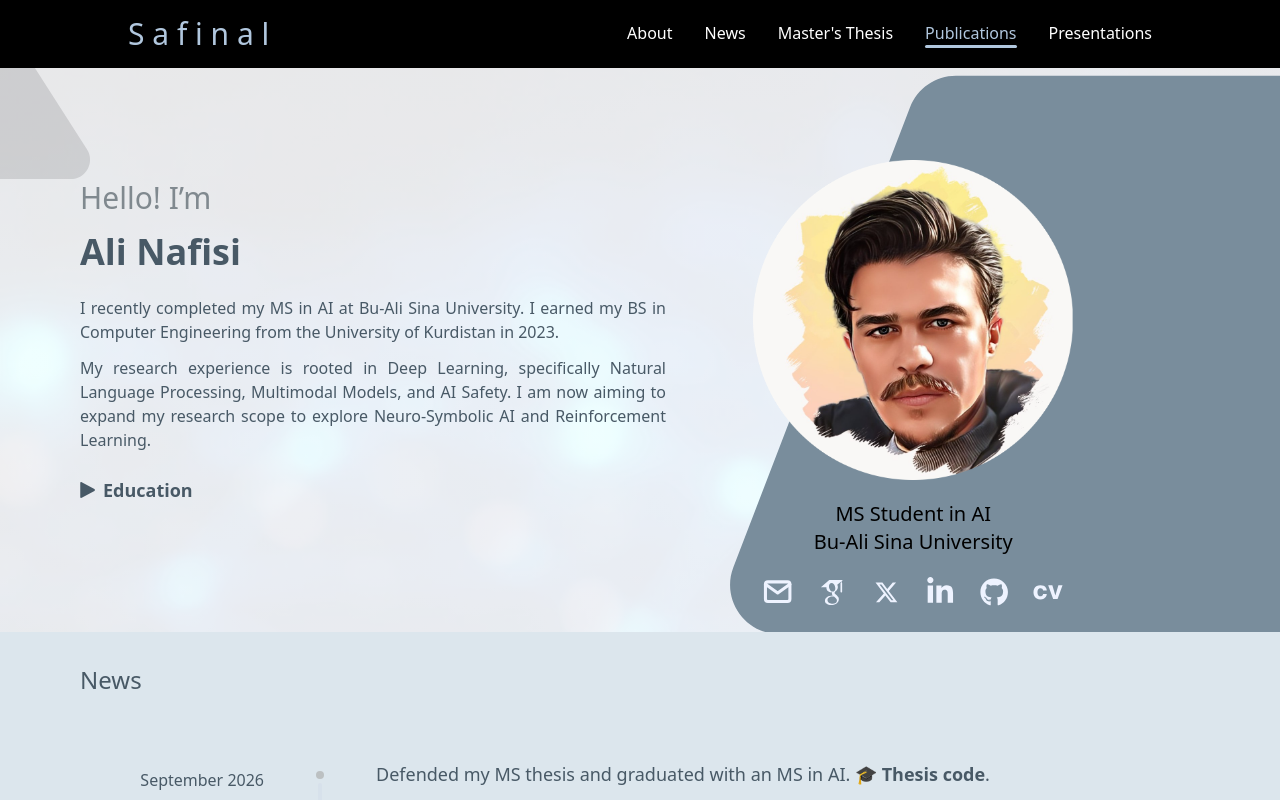
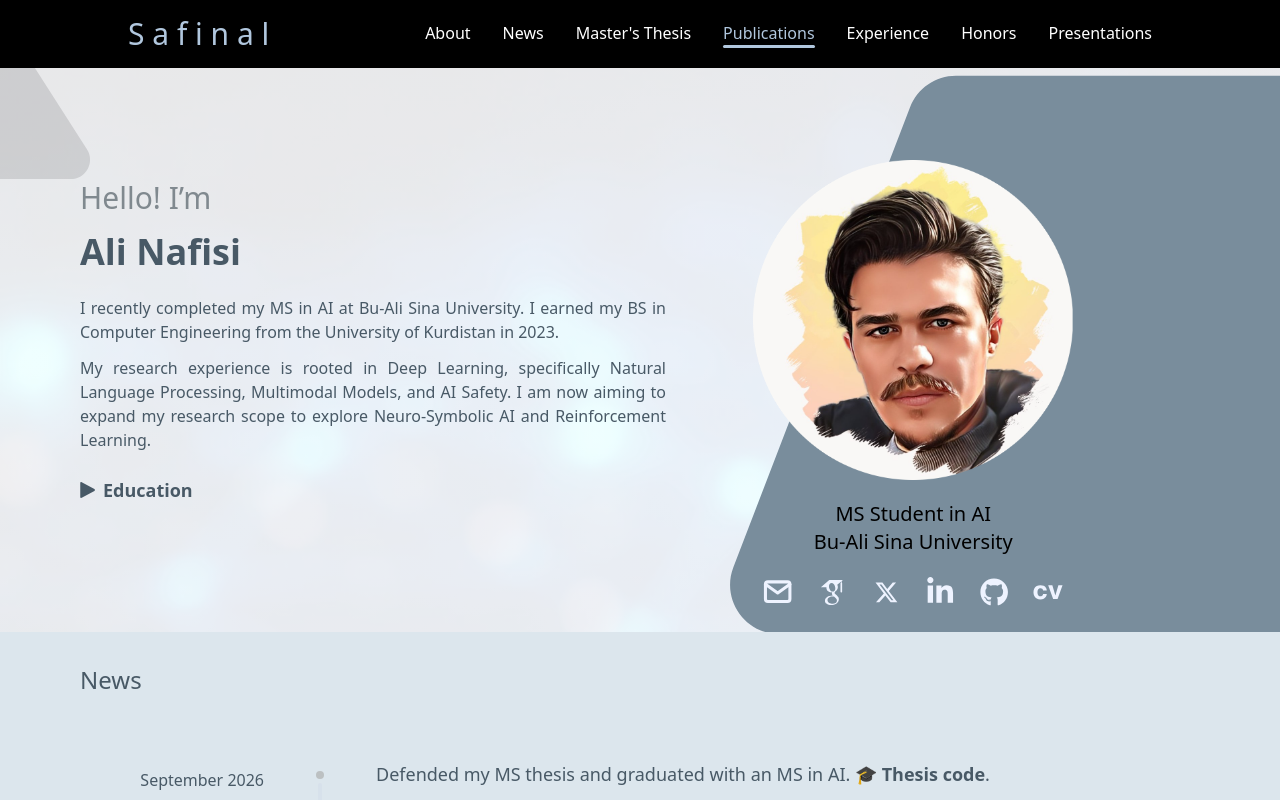
Before and after one commit to safinal/safinal.github.io, a Next.js app: page / in a window 1280 px wide. Shown: the top 800 px of the page. Built offline with nearby package versions, Linux system fonts and the light colour scheme.

Commit message:
add the missing buttons

```diff
--- a/data/HonorsAwards.json
+++ b/data/HonorsAwards.json
@@ -3,13 +3,13 @@
         {
             "date": "Nov 2025",
             "text": [
-                "1st place in the Rayan International AI Contest, Sharif University of Technology"
+                "1st place in the Rayan International AI Contest"
             ]
         },
         {
             "date": "May 2025",
             "text": [
-                "3rd place in the LLM Agents Hackathon, Sharif University of Technology"
+                "3rd place in the LLM Agents Hackathon"
             ]
         },
         {
--- a/src/app/page.js
+++ b/src/app/page.js
@@ -23,9 +23,9 @@ export default function Home() {
       <News data={news} />
       <MastersThesis data={mastersThesis} />
       <Publications data={publications} />
-      <TalksPresentations data={talksPresentations} />
       <Experience data={experience} />
       <HonorsAwards data={awards} />
+      <TalksPresentations data={talksPresentations} />
     </div>
   );
 }
--- a/src/components/Header.js
+++ b/src/components/Header.js
@@ -58,6 +58,14 @@ const Header = () => {
                         <li className={activeSection === 'publicationSection' ? 'text-[#B1C7DE] ' : 'text-white hover:text-[#B1C7DE] transition-all duration-700'}>Publications</li>
                         <div className={`w-full h-[3px] rounded-lg transition-all duration-700 ${activeSection === 'publicationSection' ? 'bg-[#B1C7DE]' : 'bg-transparent'}`}></div>
                     </Link>
+                    <Link href="#experienceSection">
+                        <li className={activeSection === 'experienceSection' ? 'text-[#B1C7DE]' : 'text-white hover:text-[#B1C7DE] transition-all duration-700'}>Experience</li>
+                        <div className={`w-full h-[3px] rounded-lg transition-all duration-700 ${activeSection === 'experienceSection' ? 'bg-[#B1C7DE]' : 'bg-transparent'}`}></div>
+                    </Link>
+                    <Link href="#HonorsSection">
+                        <li className={activeSection === 'HonorsSection' ? 'text-[#B1C7DE]' : 'text-white hover:text-[#B1C7DE] transition-all duration-700'}>Honors</li>
+                        <div className={`w-full h-[3px] rounded-lg transition-all duration-700 ${activeSection === 'HonorsSection' ? 'bg-[#B1C7DE]' : 'bg-transparent'}`}></div>
+                    </Link>
                     <Link href="#TalksSection">
                         <li className={activeSection === 'TalksSection' ? 'text-[#B1C7DE]' : 'text-white hover:text-[#B1C7DE] transition-all duration-700'}>Presentations</li>
                         <div className={`w-full h-[3px] rounded-lg transition-all duration-700 ${activeSection === 'TalksSection' ? 'bg-[#B1C7DE]' : 'bg-transparent'}`}></div>
@@ -83,6 +91,12 @@ const Header = () => {
                 <Link href="#publicationSection" onClick={() => setMobileBar(false)}>
                     <span className={activeSection === 'publicationSection' ? 'text-[#B1C7DE]' : 'text-white'}>Publications</span>
                 </Link>
+                <Link href="#experienceSection" onClick={() => setMobileBar(false)}>
+                    <span className={activeSection === 'experienceSection' ? 'text-[#B1C7DE]' : 'text-white'}>Experience</span>
+                </Link>
+                <Link href="#HonorsSection" onClick={() => setMobileBar(false)}>
+                    <span className={activeSection === 'HonorsSection' ? 'text-[#B1C7DE]' : 'text-white'}>Honors</span>
+                </Link>
                 <Link href="#TalksSection" onClick={() => setMobileBar(false)}>
                     <span className={activeSection === 'TalksSection' ? 'text-[#B1C7DE]' : 'text-white'}>Presentations</span>
                 </Link>
```
